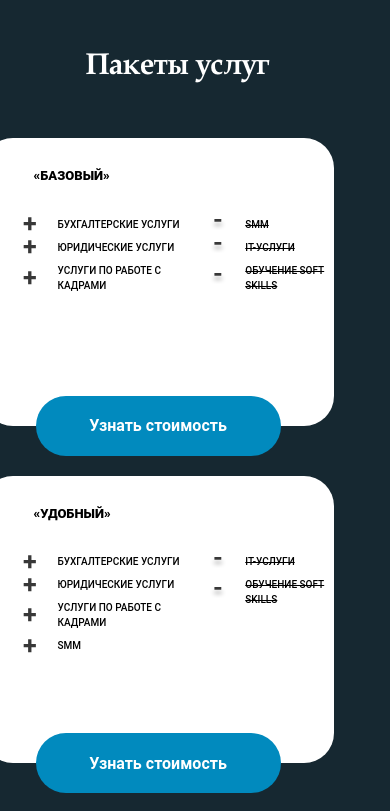
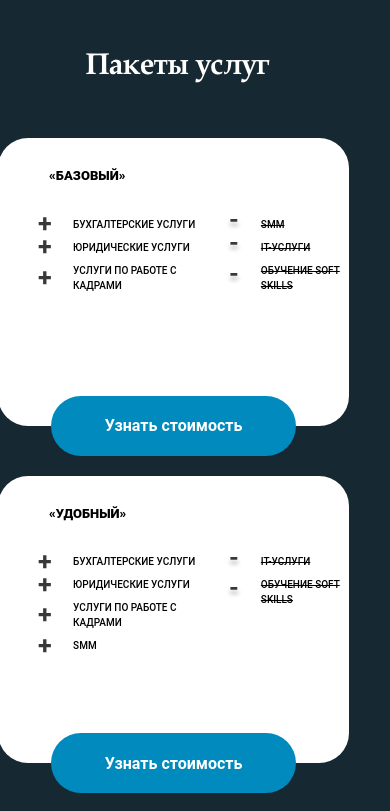
Before and after one commit to marinaKuschenkoo/altera-react, a React (Create React App) app: page / in a window 390 px wide. Shown: the part 5940-6751 px from the top of the page. Built offline with nearby package versions, Linux system fonts and the light colour scheme.

Commit message:
исправлен прайс

```diff
--- a/src/blocks/price/__item/price__item.css
+++ b/src/blocks/price/__item/price__item.css
@@ -8,6 +8,7 @@
   @media (max-width: 780px){
     .price__item{
       max-height: 300px;
+      margin-right: 0px;
       width: 700px;
       margin-bottom: 50px;
     }
--- a/src/blocks/price/__items/price__items.css
+++ b/src/blocks/price/__items/price__items.css
@@ -1,6 +1,7 @@
 .price__items{
     display: flex;
     justify-content: center;
+    align-items: center;
     max-width: 98vw;
   }
   /* @media (max-width: 1024px){
```
